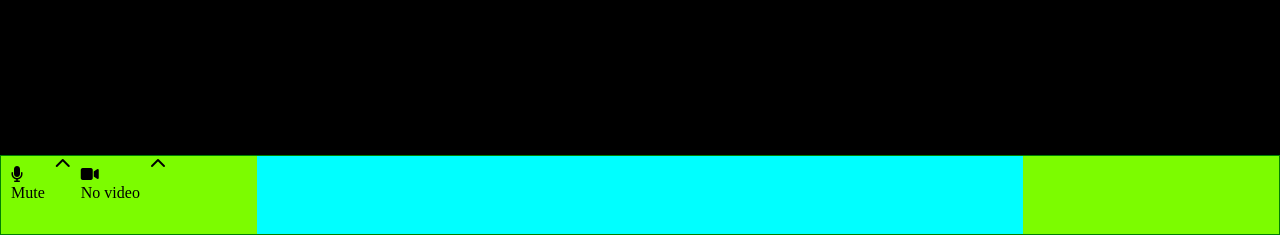
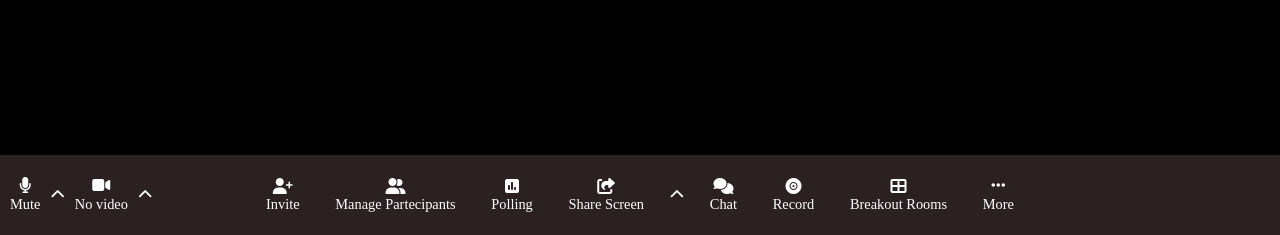
Before and after one commit to lucasens1/html-css-zoom, a plain HTML site: page index.html in a window 1280 px wide. Shown: the part 565-800 px from the top of the page. Drawn offline with Linux system fonts and the light colour scheme.

Commit message:
add: center section

```diff
--- a/css/style.css
+++ b/css/style.css
@@ -11,12 +11,13 @@ img{
     padding:10px;
 }
 
-.va{
-    vertical-align: middle;
+.rem1{
+    font-size: 1rem;
 }
 
 .bloc{
     display: block;
+    text-align: center;
 }
 
 .inl{
@@ -98,8 +99,7 @@ img{
     width: 100%;
     height: 80px;
     background-color: #2b2121;
-    /*Debug*/
-    border: 1px solid green;
+
 }
 
 .foot{
@@ -110,10 +110,22 @@ img{
 .lft,
 .end{
     width: 20%;
-    background-color: lawngreen;
+
+}
+
+.lft.flex{
+    justify-content: start;
+    align-items: center;
+    color: white;
 }
 
 .cntr{
     width: 60%;
-    background-color: aqua;
+    color: white;
+    justify-content: space-between;
+    align-items: center;
 }
+
+.subtitle{
+    font-size: 0.9rem;
+}
--- a/index.html
+++ b/index.html
@@ -246,21 +246,70 @@
             <div class="foot flex">
                 <div class="lft flex">
                     <!-- BLocco uno sotto altro-->
-                    <div class="pd-10-xr">
-                        <span class="bloc"><i class="fa-solid fa-microphone"></i></span>
-                        <span>Mute</span>
+                    <div class="pd-10-xr ta">
+                        <span class="bloc"><i class="fa-solid fa-microphone rem1"></i></span>
+                        <span class="subtitle">Mute</span>
                     </div>
                     <!-- Accanto -->
-                    <span class="inl"><i class="fa-solid fa-chevron-up"></i></span>
+                    <span class="inl subtitle"><i class="fa-solid fa-chevron-up"></i></span>
 
-                    <div class="pd-10-xr">
-                        <span class="bloc"><i class="fa-solid fa-video"></i></span>
-                        <span>No video</span>
+                    <div class="pd-10-xr ta">
+                        <span class="bloc rem1"><i class="fa-solid fa-video"></i></span>
+                        <span class="subtitle">No video</span>
                     </div>
-                    <span class="inl"><i class="fa-solid fa-chevron-up"></i></span>
+                    <span class="inl subtitle"><i class="fa-solid fa-chevron-up"></i></span>
                 </div>
-                <div class="cntr"></div>
-                <div class="end"></div>
+
+                <!-- Center section -->
+                <div class="cntr flex rem1">
+
+                    <div class="pd-10-xr ta">
+                        <span class="bloc"><i class="fa-solid fa-user-plus"></i></span>
+                        <span class="bloc subtitle">Invite</span>
+                    </div>
+
+                    <div class="pd-10-xr ta">
+                        <span class="bloc"><i class="fa-solid fa-user-group"></i></span>
+                        <span class="bloc subtitle">Manage Partecipants</span>
+                    </div>
+
+                    <div class="pd-10-xr ta">
+                        <span class="bloc"><i class="fa-solid fa-square-poll-vertical"></i></span>
+                        <span class="bloc subtitle">Polling</span>
+                    </div>
+                    <div class="pd-10-xr ta">
+                        <span class="bloc"><i class="fa-solid fa-share-from-square"></i></span>
+                        <span class="bloc subtitle">Share Screen</span>
+                    </div>
+                    <div>
+                        <span class="inl subtitle"><i class="fa-solid fa-chevron-up"></i></span>
+                    </div>
+
+
+                    <div class="pd-10-xr ta">
+                        <span class="bloc"><i class="fa-solid fa-comments"></i></span>
+                        <span class="bloc subtitle">Chat</span>
+                    </div>
+
+                    <div class="pd-10-xr ta">
+                        <span class="bloc"><i class="fa-solid fa-record-vinyl"></i></span>
+                        <span class="bloc subtitle">Record</span>
+                    </div>
+
+                    <div class="pd-10-xr ta">
+                        <span class="bloc"><i class="fa-solid fa-table-cells-large"></i></span>
+                        <span class="bloc subtitle">Breakout Rooms</span>
+                    </div>
+                    <div class="pd-10-xr ta">
+                        <span class="bloc"><i class="fa-solid fa-ellipsis"></i></span>
+                        <span class="subtitle">More</span>
+                    </div>
+                </div>
+
+
+                <div class="end">
+
+                </div>
             </div>
 
         </div>
```
